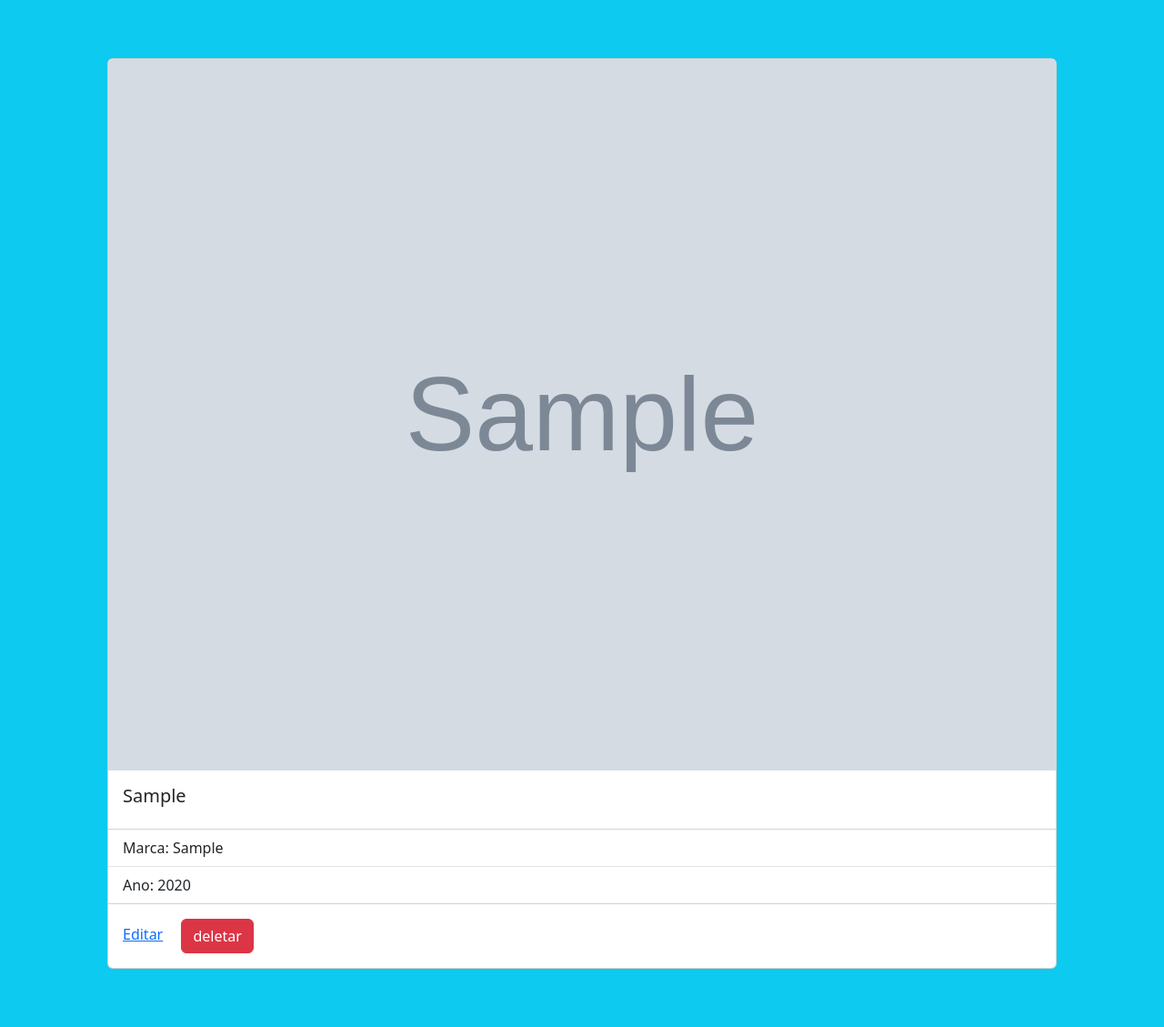
After one commit to MimMarcelo/crud-django, a Django app: page /show/1 in a window 1280 px wide. The commit adds this page. Shown: the whole page at 91% size. Run offline with Django 5.2, Linux system fonts and the light colour scheme; tables that the repository leaves empty hold one stand-in row (values such as "Sample post"); grey boxes marked "Sample" are stand-in pictures.

Commit message:
Criada página para detalhar o item

```diff
--- a/app/views.py
+++ b/app/views.py
@@ -24,6 +24,10 @@ def store(request):
     car.save()
     return redirect(index)
 
+def show(request, id):
+  car = Car.objects.get(pk=id)
+  return render(request, 'show.html', {'car': car})
+
 def upload_file(file):
   filename, extension = os.path.splitext(file.name)
   filename = str(datetime.now()) + extension
--- a/setup/urls.py
+++ b/setup/urls.py
@@ -16,11 +16,12 @@ Including another URLconf
 """
 from django.contrib import admin
 from django.urls import path
-from app.views import index, create, store
+from app.views import index, create, store, show
 
 urlpatterns = [
     path('admin/', admin.site.urls),
     path('', index),
     path('create', create, name='create'),
     path('store', store, name='store'),
+    path('show/<int:id>', show, name='show'),
 ]
--- a/templates/index.html
+++ b/templates/index.html
@@ -34,7 +34,11 @@
           {% for car in list %}
           <tr>
             <th scope="row">{{ forloop.counter }}</th>
-            <td>{{car.model}}</td>
+            <td>
+              <a href="{% url "show" car.id %}">
+                {{car.model}}
+              </a>
+            </td>
             <td>{{car.brand}}</td>
             <td>{{car.year}}</td>
           </tr>
--- /dev/null
+++ b/templates/show.html
@@ -0,0 +1,36 @@
+{% load static %}
+<!DOCTYPE html>
+<html lang="en">
+<head>
+  <meta charset="UTF-8">
+  <meta name="viewport" content="width=device-width, initial-scale=1.0">
+  <title>Cars</title>
+
+  <link href="https://cdn.jsdelivr.net/npm/bootstrap@5.3.3/dist/css/bootstrap.min.css" rel="stylesheet" integrity="sha384-QWTKZyjpPEjISv5WaRU9OFeRpok6YctnYmDr5pNlyT2bRjXh0JMhjY6hW+ALEwIH" crossorigin="anonymous">
+  <link rel="stylesheet" href="{% static "css/style.css" %}">
+
+  <script src="https://cdn.jsdelivr.net/npm/bootstrap@5.3.3/dist/js/bootstrap.bundle.min.js" integrity="sha384-YvpcrYf0tY3lHB60NNkmXc5s9fDVZLESaAA55NDzOxhy9GkcIdslK1eN7N6jIeHz" crossorigin="anonymous"></script>
+  <script src="{% static "js/js.js" %}"></script>
+</head>
+<body>
+  <div class="bg-info p-3">
+    <main class="container p-5">
+      <div class="card">
+        <img src="{% static "img/" %}{{car.filename}}"
+          class="card-img-top" alt="Foto do {{car.model}}">
+        <div class="card-body">
+          <h5 class="card-title">{{car.model}}</h5>
+        </div>
+        <ul class="list-group list-group-flush">
+          <li class="list-group-item">Marca: {{car.brand}}</li>
+          <li class="list-group-item">Ano: {{car.year}}</li>
+        </ul>
+        <div class="card-body">
+          <a href="#" class="card-link">Editar</a>
+          <a href="#" class="card-link btn btn-danger">deletar</a>
+        </div>
+      </div>
+    </main>
+  </div>
+</body>
+</html>
```
